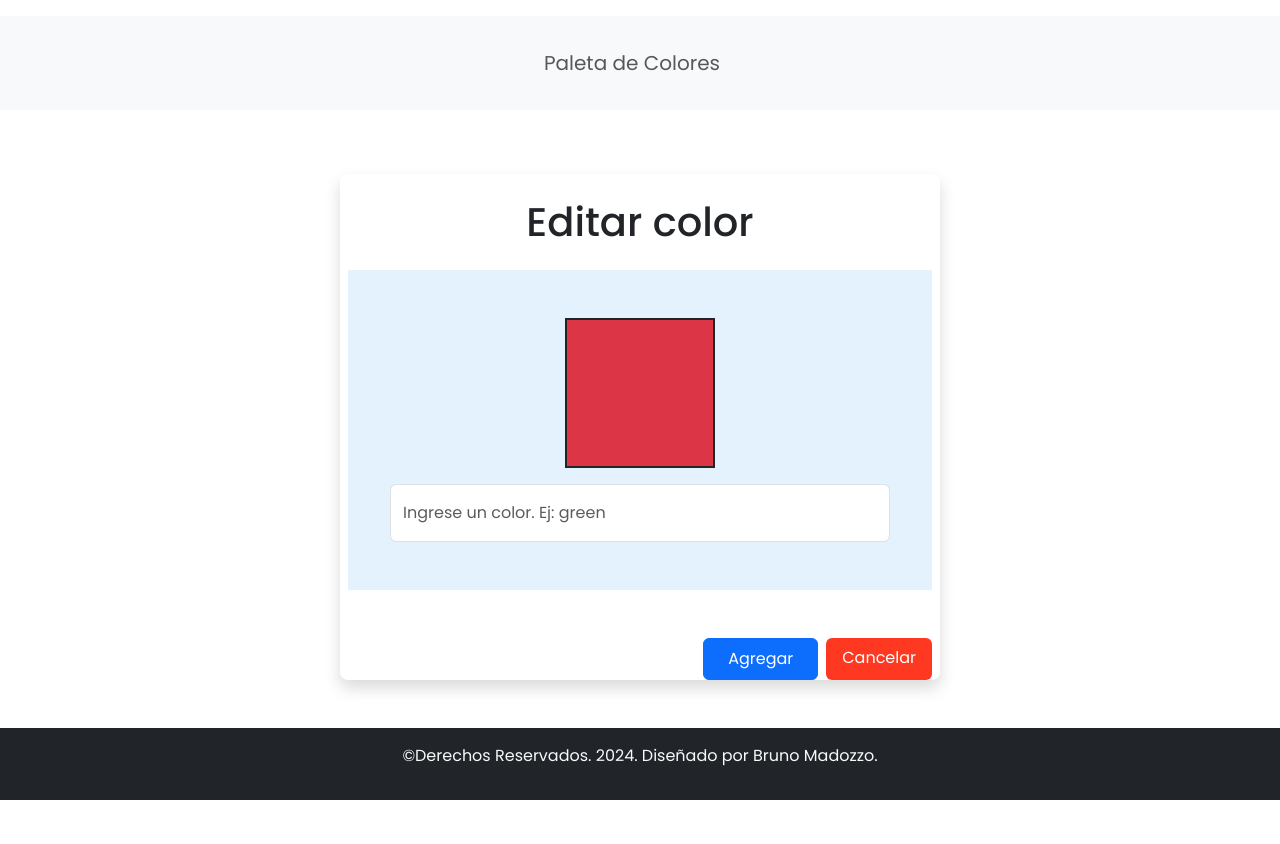
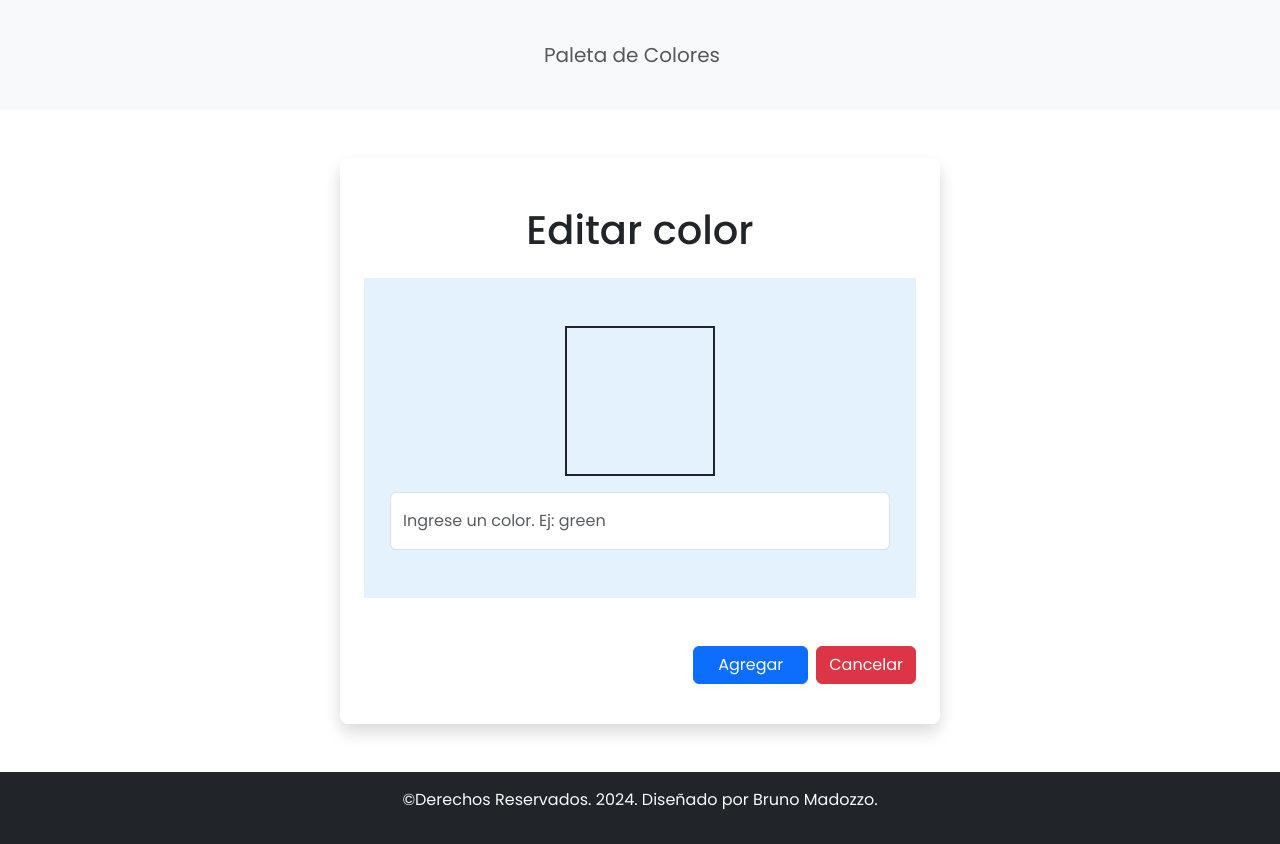
Before and after one commit to brunomry/frontendPaletaDeColores, a React (Vite) app: page /editar/1 in a window 1280 px wide. Before the commit the page ends 800 px from the top, so only its background shows below. Built offline with nearby package versions, Linux system fonts and the light colour scheme; no server answers.

Commit message:
modifique clases de bootstrap con props para vistas de editar, ver mas y agregar

```diff
--- a/db.json
+++ b/db.json
@@ -1,8 +1,16 @@
 {
   "colores": [
     {
-      "nombreColor":"black",
-      "codigoHexadecimal":"#000000"
+      "nombreColor": "black",
+      "id": "ed39"
+    },
+    {
+      "nombreColor": "green",
+      "id": "d6e1"
+    },
+    {
+      "nombreColor": "#fea",
+      "id": "2dfe"
     }
   ]
 }
--- a/src/App.css
+++ b/src/App.css
@@ -15,6 +15,7 @@
 
 #root .sectionForm{
   width: 100%;
+  max-height: 600px;
 }
 
 .formGroup{
--- a/src/App.jsx
+++ b/src/App.jsx
@@ -39,7 +39,7 @@ function App() {
           }
         ></Route>
         <Route
-          path="/verDetalle/:d"
+          path="/verDetalle/:id"
           element={
             <FormularioPaletaColores
               deshabilitado={true}
--- a/src/components/common/Menu.jsx
+++ b/src/components/common/Menu.jsx
@@ -3,8 +3,8 @@ import { NavLink } from "react-router-dom";
 
 const Menu = () => {
   return (
-    <header className="py-3">
-      <Navbar expand="md" className="bg-body-tertiary">
+    <header className="">
+      <Navbar expand="md" className="bg-body-tertiary py-3">
         <Container className="d-flex flex-md-column gap-3">
           <Navbar.Toggle aria-controls="basic-navbar-nav" />
           <Navbar.Collapse id="basic-navbar-nav">
--- a/src/components/pages/Administrador.jsx
+++ b/src/components/pages/Administrador.jsx
@@ -24,7 +24,7 @@ const Administrador = () => {
   return (
     <>
       <section className="container mainPage py-5">
-        <div className="d-flex flex-column gap-2 flex-sm-row justify-content-around align-items-center my-md-5 ">
+        <div className="d-flex flex-column gap-2 flex-sm-row justify-content-around align-items-center ">
           <h1 className="">Paleta de colores</h1>
           <Button
             className="btn btn-primary"
--- a/src/components/pages/color/FormularioPaletaColores.jsx
+++ b/src/components/pages/color/FormularioPaletaColores.jsx
@@ -2,7 +2,7 @@ import { Button, Form, FormLabel } from "react-bootstrap";
 import { useForm } from "react-hook-form";
 import Swal from "sweetalert2";
 import { useParams, useNavigate, Link } from "react-router-dom";
-import { useEffect } from "react";
+import { useEffect, useState } from "react";
 import {
   crearColorAPI,
   editarColorAPI,
@@ -27,10 +27,15 @@ const FormularioPaletaColores = ({
 
   const { id } = useParams();
   const navegacion = useNavigate();
+  const [color, setColor] = useState("");
+
+  const colorId = id ?? "";
 
   useEffect(() => {
+    if (colorId != "") {
       cargarDatosColor();
-    }, []);
+    }
+  }, [colorId]);
 
   const cargarDatosColor = async () => {
     try {
@@ -39,7 +44,7 @@ const FormularioPaletaColores = ({
       if (respuesta.status === 200) {
         const colorEncontrado = await respuesta.json();
         setValue("nombreColor", colorEncontrado.nombreColor);
-        // setValue("codigoHexadecimal", colorEncontrado.codigoHexadecimal);
+        setColor(colorEncontrado);
       }
     } catch (error) {
       console.log(error);
@@ -85,31 +90,30 @@ const FormularioPaletaColores = ({
     }
   };
 
-  // const [color, setColor] = useState("");
-  // const [selectedColor, setSelectedColor] = useState("#000000");
-
-  // const handleColorChange = (e) => {
-  //   setSelectedColor(e.target.value);
-  //   setColor(e.target.value);
-  // };
+  let estilo
+  if(editar || verDetalle){
+    estilo = {
+      background: color.nombreColor
+    }
+  }
 
   return (
     <>
-      <section className="container mainPage sectionForm mx-md-auto rounded-3 shadow bg-white my-5 px-2">
+      <div className="mainPage container">
+      <section className={`sectionForm mx-md-auto rounded-3 shadow bg-white my-5 px-2 px-md-4 ${(editar || verDetalle) ? "py-4" : "py-5"} `}>
         <h1 className="text-center my-4">{titulo}</h1>
         <Form
           className="d-flex flex-column"
           onSubmit={handleSubmit(colorValidado)}
         >
           <div className="mb-5 formGroup d-flex flex-column gap-3 justify-content-center align-items-center py-5 px-2">
-            <div className="bg-danger containerColor border border-2 border-dark "></div>
+            <div className={`border containerColor border-2 border-dark ${(editar || verDetalle) ? "" : "d-none"}`} style={estilo}></div>
             <Form.Group>
               <Form.Control
                 type="text"
                 placeholder="Ingrese un color. Ej: green"
                 className="inputColor align-content-start py-3"
                 disabled={deshabilitado}
-                // value={color}
                 {...register("nombreColor", {
                   required: "El nombre del color es obligatorio",
                   minLength: {
@@ -128,42 +132,30 @@ const FormularioPaletaColores = ({
                 {errors.nombreColor?.message}
               </Form.Text>
             </Form.Group>
-
-            {/* <Form.Group>
-              <FormLabel>También puede seleccionar un color: </FormLabel>
-              <Form.Control
-                type="color"
-                placeholder="Ingrese un color. Ej: green"
-                className="inputColor align-content-start py-3"
-                disabled={deshabilitado}
-                // value={selectedColor}
-                // onChange={handleColorChange}
-                {...register("codigoHexadecimal")}
-              />
-            </Form.Group> */}
           </div>
-          <div className="text-end d-flex gap-2 justify-content-end flex-wrap">
+          <div className="text-end d-flex gap-2 justify-content-end flex-wrap pb-3">
             <Button
               type="submit"
-              as={Link}
-              className={`px-4 py-2 rounded-2 text-decoration-none text-white ${
-                ocultar ? "d-none" : "btnGuardar px-4"
-              }`}
+              variant="primary"
+              className={`${ocultar ? "d-none" : "px-4"}`}
+              disabled={deshabilitado}
             >
               Agregar
             </Button>
-            <Link
-              className={`px-3 py-2 rounded-2 text-decoration-none text-white ${
-                verDetalle ? "btn btn-secondary px-5" : "btnBorrar"
+            <Button
+              className={`btn ${
+                verDetalle ? "btn-secondary px-5" : "btn-danger"
               }`}
               as={Link}
               to="/"
             >
               {boton}
-            </Link>
+            </Button>
           </div>
         </Form>
       </section>
+      </div>
+
     </>
   );
 };
--- a/src/helpers/queries.js
+++ b/src/helpers/queries.js
@@ -52,10 +52,7 @@ export const editarColorAPI = async (colorModificado, id) => {
 export const borrarColorAPI = async (id) => {
   try {
     const respuesta = await fetch(`${URL_Colores}/${id}`,{
-      method:"DELETE",
-      headers: {
-        "Content-Type":"application/json"
-      }
+      method:"DELETE"
     });
     return respuesta;
   } catch (error) {
```
